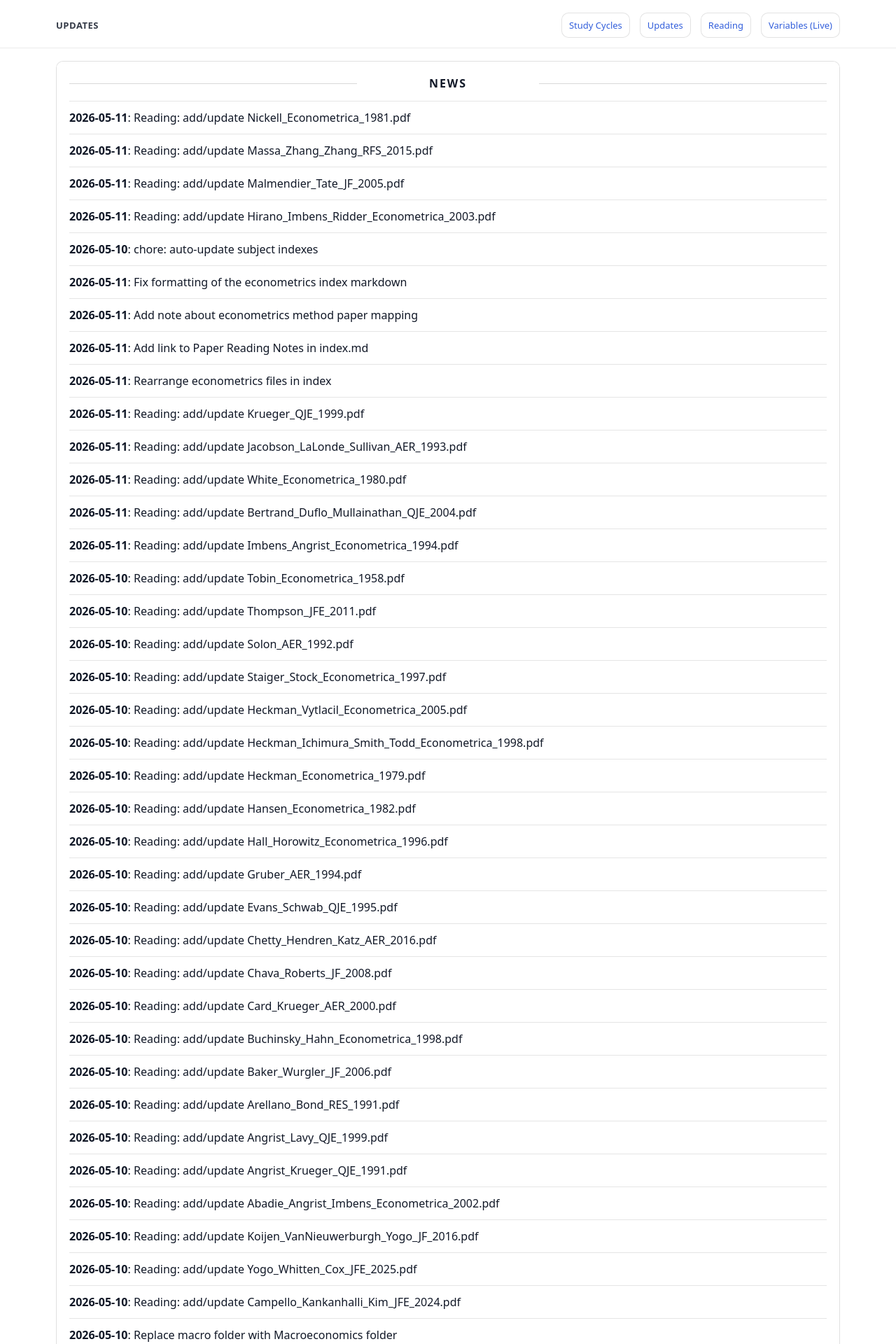
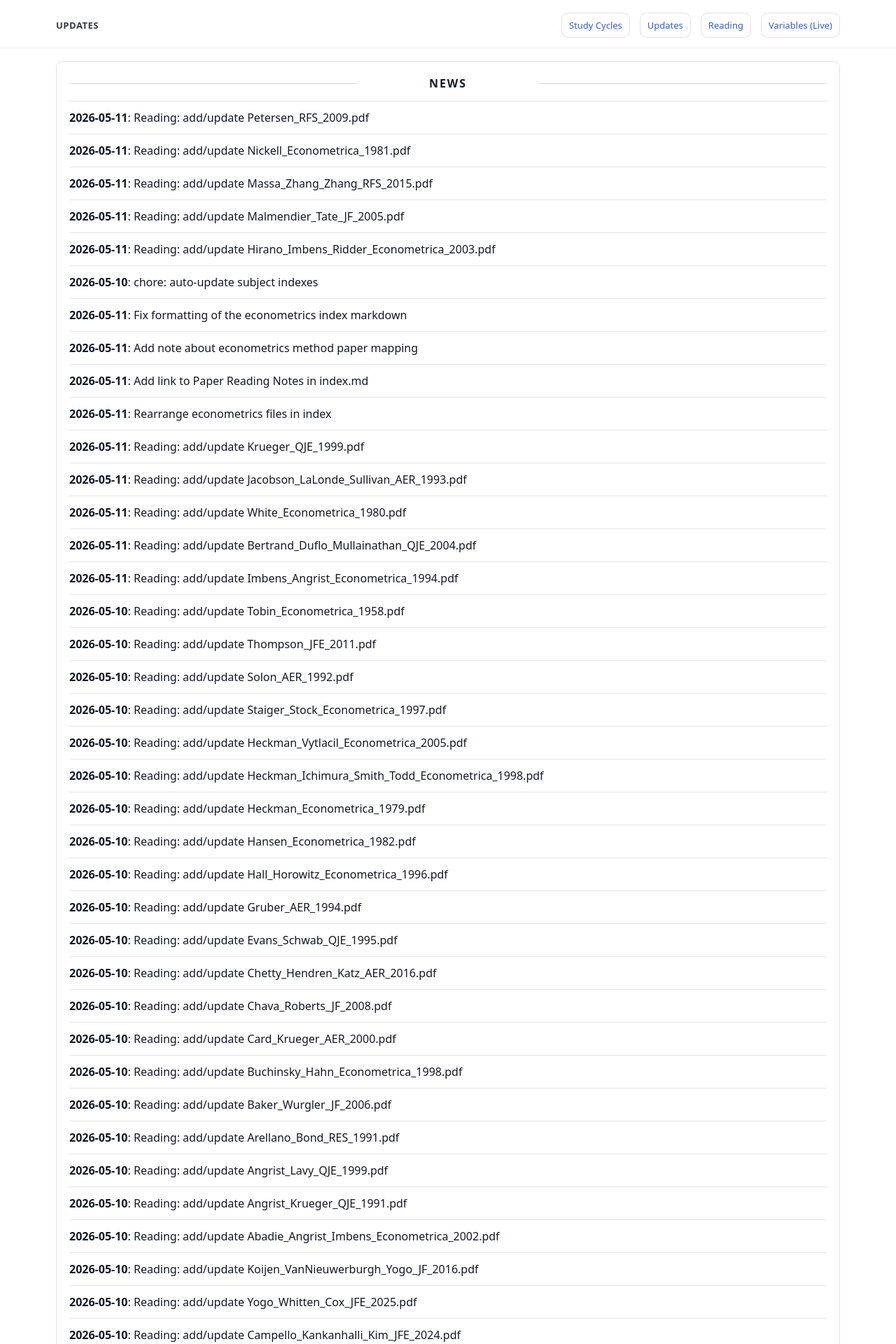
Before and after one commit to yaxinzn/study-archive, a Jekyll site: the page built from updates/index.md, in a window 1280 px wide. Shown: the top 1920 px of the page at 70% size. Built offline with Jekyll 4.4.1, drawn with Linux system fonts in a browser that asks for light colours; some of the changed text lies outside the part shown.

Commit message:
chore: update NEWS feed

```diff
--- a/_data/news.yml
+++ b/_data/news.yml
@@ -1,4 +1,7 @@
 # Auto-generated update history (sorted newest -> oldest). Do not edit manually.
+- ts: "1778452627"
+  date: "2026-05-11"
+  title: "Reading: add/update Petersen_RFS_2009.pdf"
 - ts: "1778452416"
   date: "2026-05-11"
   title: "Reading: add/update Nickell_Econometrica_1981.pdf"
```
